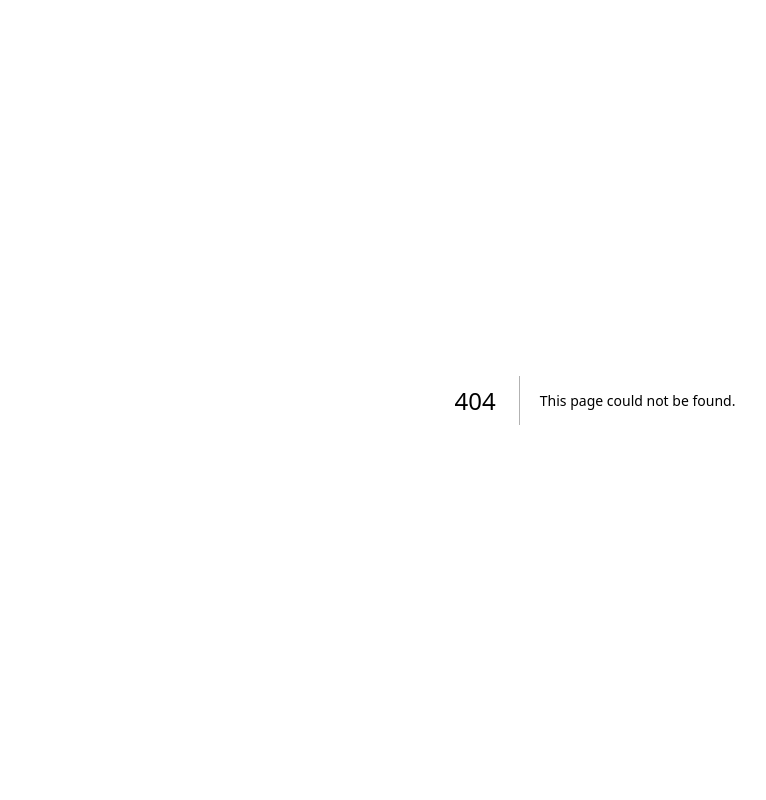
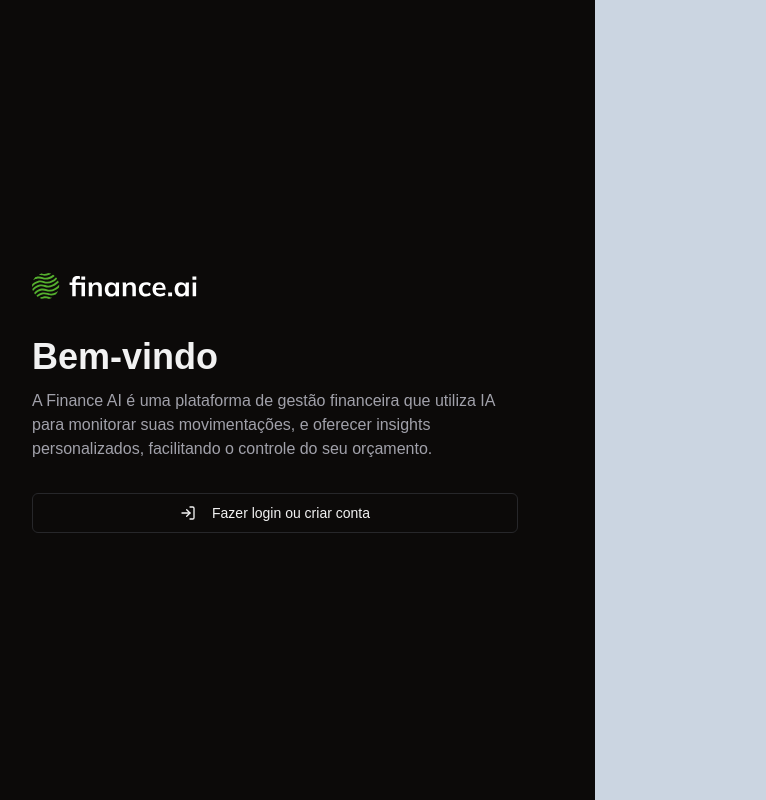
Before and after one commit to edimilsonbraz/fullstack-finance-ai, a Next.js app: page /login in a window 1280 px wide. Before the commit this address had no page. Shown: the whole page, without its empty margins (45-811 px from the left). Built offline with nearby package versions, Linux system fonts and the light colour scheme.

Commit message:
:sparkles: add login page

```diff
--- /dev/null
+++ b/app/login/page.tsx
@@ -0,0 +1,35 @@
+import Image from "next/image";
+import { Button } from "../_components/ui/button";
+import { LogInIcon } from "lucide-react";
+
+const LoginPage = () => {
+  return (
+    <div className="grid h-full grid-cols-2">
+      {/* Esquerda */}
+      <div className="mx-auto flex h-full max-w-[550px] flex-col justify-center p-8">
+        <Image src="/logo.svg" alt="Finance AI" width={173} height={39} className="mb-8"/>
+        <h1 className="text-4xl font-bold mb-3">Bem-vindo</h1>
+        <p className="text-muted-foreground mb-8">
+          A Finance AI é uma plataforma de gestão financeira que utiliza IA para
+          monitorar suas movimentações, e oferecer insights personalizados,
+          facilitando o controle do seu orçamento.
+        </p>
+        <Button variant="outline">
+          <LogInIcon className="mr-2"/>
+          Fazer login ou criar conta</Button>
+      </div>
+
+      {/* Direita */}
+      <div className="relative h-full w-full bg-slate-300">
+        {/* <Image
+          src="/login.png"
+          alt="Faça login"
+          fill
+          className="object-cover"
+        /> */}
+      </div>
+    </div>
+  );
+};
+
+export default LoginPage;
--- a/app/subscription/page.tsx
+++ b/app/subscription/page.tsx
@@ -1,5 +1,5 @@
-const Subscription = () => {
+const SubscriptionPage = () => {
   return ( <h1>Subscription page</h1> );
 }
 
-export default Subscription;
+export default SubscriptionPage;
--- a/app/transactions/page.tsx
+++ b/app/transactions/page.tsx
@@ -1,5 +1,5 @@
-const Transactions = () => {
+const TransactionsPage = () => {
   return <h1>Transactions page</h1>
 }
 
-export default Transactions;
+export default TransactionsPage;
```
Also changed, not shown: public/login.png (added), public/logo.svg (added).
